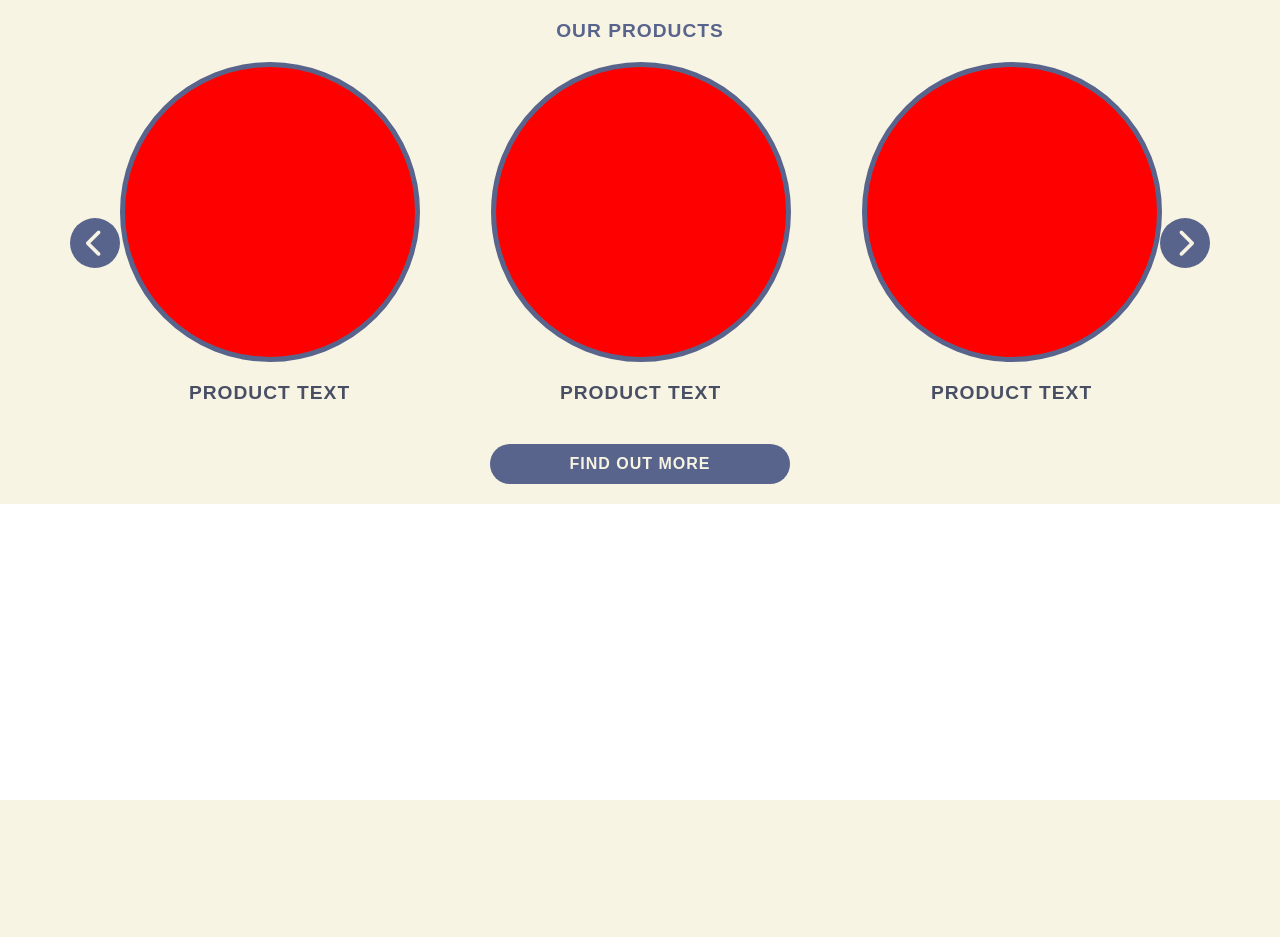
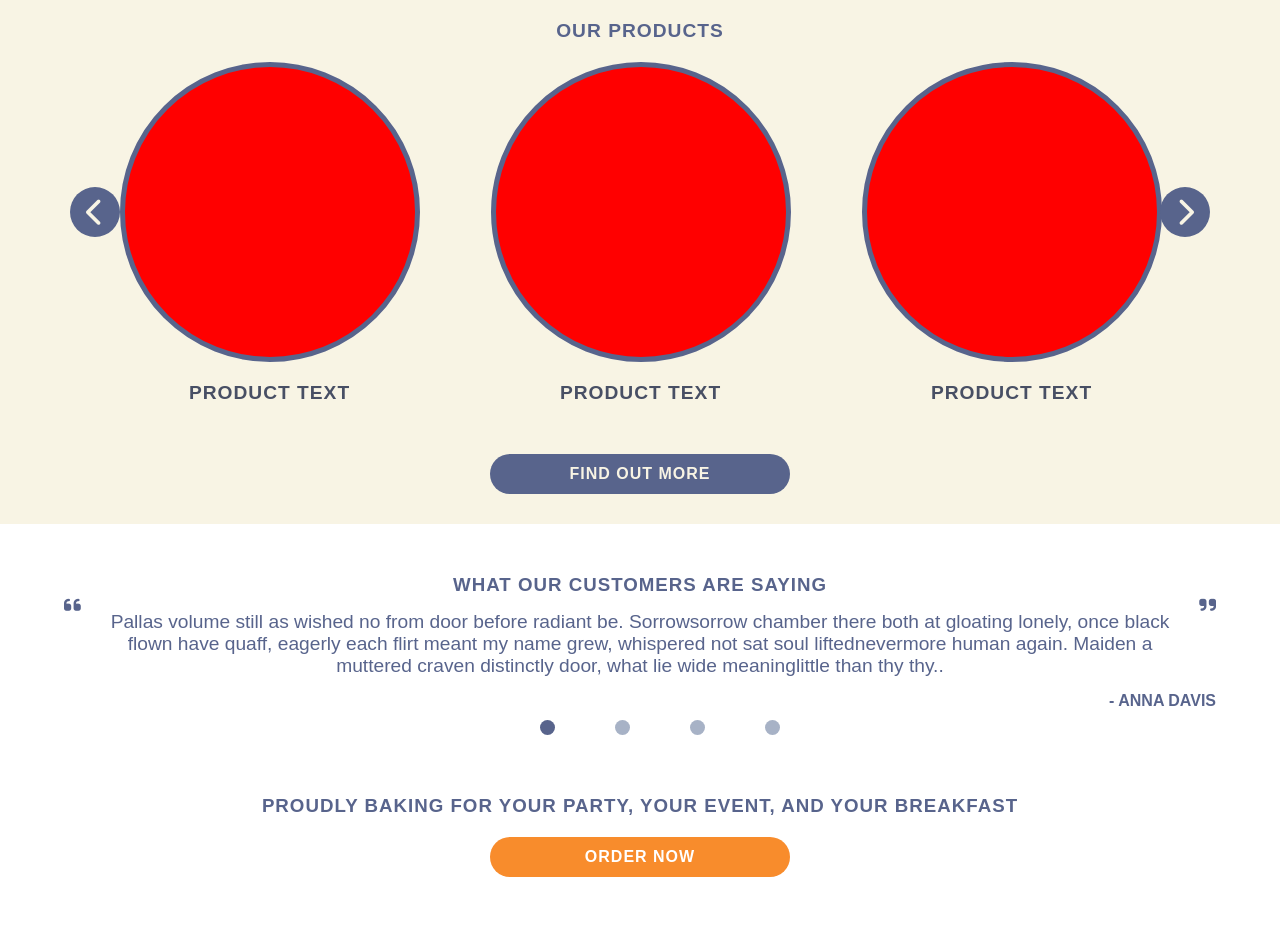
Before and after one commit to AliceeeSixes/nm-joint-project, a PHP site: page / in a window 1280 px wide. Before the commit the page ends 800 px from the top, so only its background shows below. Run offline with PHP 8.4, Linux system fonts and the light colour scheme.

Commit message:
Customer reviews section

```diff
--- a/css/style.css
+++ b/css/style.css
@@ -19,11 +19,11 @@ section {
 
 .container {
   width: 90%;
-  margin: auto; }
+  margin: auto;
+  padding: 20px 0; }
 
 #our-products {
-  background: #f8f4e4;
-  padding: 20px 0; }
+  background: #f8f4e4; }
   #our-products h3 {
     font-size: 1.2em; }
 
@@ -38,24 +38,26 @@ section {
   padding: 20px; }
 
 #our-products-button {
-  margin: auto;
+  margin: 10px auto;
   width: 300px;
   height: 40px;
   display: block;
   border-radius: 20px;
-  background: #58648c;
-  color: #f8f4e4;
   text-transform: uppercase;
-  font-family: sans-serif;
-  align-content: center;
   padding: 5px;
   text-align: center;
   font-weight: bold;
   letter-spacing: 1px;
-  cursor: pointer; }
+  font-family: sans-serif;
+  align-content: center;
+  cursor: pointer;
+  background: #58648c;
+  color: #f8f4e4; }
+  #our-products-button:hover {
+    background: #484f64; }
 
 .product-image-tile {
-  width: fit-content; }
+  position: relative; }
   .product-image-tile h3 {
     color: #484f64;
     padding: 20px 0;
@@ -75,7 +77,8 @@ section {
   font-size: 1.8em;
   border: none;
   position: absolute;
-  height: 100%;
+  height: 300px;
+  margin: 20px 0;
   z-index: 2;
   cursor: pointer; }
   #products-arrow-prev i,
@@ -86,6 +89,9 @@ section {
     background: #58648c;
     color: #f8f4e4;
     align-content: center; }
+    #products-arrow-prev i:hover,
+    #products-arrow-next i:hover {
+      background: #484f64; }
 
 #products-arrow-prev {
   left: 0; }
@@ -93,4 +99,85 @@ section {
 #products-arrow-next {
   right: 0; }
 
+#customer-reviews {
+  color: #58648c;
+  padding: 30px 0; }
+  #customer-reviews blockquote {
+    margin: auto;
+    text-align: center;
+    text-wrap: wrap;
+    position: relative;
+    padding: 5px 20px;
+    font-family: sans-serif;
+    font-size: 1.2em; }
+    #customer-reviews blockquote i {
+      position: absolute;
+      top: 0; }
+      #customer-reviews blockquote i:first-of-type {
+        left: 0; }
+      #customer-reviews blockquote i:nth-of-type(2) {
+        right: 0; }
+    #customer-reviews blockquote p {
+      margin: 10px; }
+  #customer-reviews cite {
+    position: relative;
+    text-decoration: none;
+    font-style: normal;
+    text-align: right;
+    float: right;
+    font-family: sans-serif;
+    font-weight: bold;
+    text-transform: uppercase; }
+    #customer-reviews cite::before {
+      content: "- "; }
+  #customer-reviews .tagline {
+    margin: 20px 0; }
+
+#quote-carousel-dots {
+  width: 300px;
+  margin: 0 auto 50px; }
+  #quote-carousel-dots ul {
+    width: 100%;
+    display: flex;
+    flex-direction: row;
+    justify-content: space-between;
+    list-style-type: none;
+    margin: 0; }
+  #quote-carousel-dots li {
+    padding: 10px; }
+    #quote-carousel-dots li button {
+      background: #a7b2c6;
+      border: none;
+      border-radius: 50%;
+      font-size: .1em;
+      color: transparent;
+      display: block;
+      height: 15px;
+      width: 15px;
+      padding: 0;
+      cursor: pointer; }
+      #quote-carousel-dots li button:hover {
+        background: #58648c; }
+  #quote-carousel-dots li.slick-active button {
+    background: #58648c; }
+
+#customer-reviews-button {
+  margin: 10px auto;
+  width: 300px;
+  height: 40px;
+  display: block;
+  border-radius: 20px;
+  text-transform: uppercase;
+  padding: 5px;
+  text-align: center;
+  font-weight: bold;
+  letter-spacing: 1px;
+  font-family: sans-serif;
+  align-content: center;
+  cursor: pointer;
+  background: #f88c2c;
+  color: white; }
+  #customer-reviews-button:hover {
+    background: #e97208; }
+
 /*# sourceMappingURL=style.css.map */
--- a/index.html
+++ b/index.html
@@ -14,7 +14,7 @@
         <link rel="stylesheet" href="css/style.css" />
 
 
-        <title>Document</title>
+        <title>Baker's Dozen</title>
     </head>
 
     <body>
@@ -56,6 +56,43 @@
             </div>
         </section>
 
+        <!-- Customer Reviews Section -->
+        <section id="customer-reviews">
+            <div class="container">
+                <h3>What our customers are saying</h3>
+
+                <!-- Customer Quotes Carousel-->
+                <div id="quote-carousel">
+
+                    <div class="quote-slide">
+                        <blockquote><i class="fa fa-quote-left"></i><p>Pallas volume still as wished no from door before radiant be. Sorrowsorrow chamber there both at gloating lonely, once black flown have quaff, eagerly each flirt meant my name grew, whispered not sat soul liftednevermore human again. Maiden a muttered craven distinctly door, what lie wide meaninglittle than thy thy..</p><i class=" fa fa-quote-right"></i></blockquote>
+                        <cite>Anna Davis</cite>
+                    </div>
+
+                    <div class="quote-slide">
+                        <blockquote><i class="fa fa-quote-left"></i><p>Pallas volume still as wished no from door before radiant be. Sorrowsorrow chamber there both at gloating lonely, once black flown have quaff, eagerly each flirt meant my name grew, whispered not sat soul liftednevermore human again. Maiden a muttered craven distinctly door, what lie wide meaninglittle than thy thy..</p><i class=" fa fa-quote-right"></i></blockquote>
+                        <cite>Eren Yaeger</cite>
+                    </div>
+
+                    <div class="quote-slide">
+                        <blockquote><i class="fa fa-quote-left"></i><p>Pallas volume still as wished no from door before radiant be. Sorrowsorrow chamber there both at gloating lonely, once black flown have quaff, eagerly each flirt meant my name grew, whispered not sat soul liftednevermore human again. Maiden a muttered craven distinctly door, what lie wide meaninglittle than thy thy..</p><i class=" fa fa-quote-right"></i></blockquote>
+                        <cite>Mikasa Ackerman</cite>
+                    </div>
+
+                    <div class="quote-slide">
+                        <blockquote><i class="fa fa-quote-left"></i><p>Pallas volume still as wished no from door before radiant be. Sorrowsorrow chamber there both at gloating lonely, once black flown have quaff, eagerly each flirt meant my name grew, whispered not sat soul liftednevermore human again. Maiden a muttered craven distinctly door, what lie wide meaninglittle than thy thy..</p><i class=" fa fa-quote-right"></i></blockquote>
+                        <cite>Armin Arlert</cite>
+                    </div>
+                </div>
+
+                <div id="quote-carousel-dots"></div> <!-- Div accessed by slick plugin - do not remove -->
+
+                <h3 class="tagline">Proudly baking for your party, your event, and your breakfast</h3>
+
+                <a id="customer-reviews-button">Order now</a>
+            </div>
+        </section>
+
 
 
         <!-- JS Links -->
--- a/js/application.js
+++ b/js/application.js
@@ -12,3 +12,11 @@ $("#products-slider").slick({
     infinite: true,
     slidesToShow: 3
 });
+
+$("#quote-carousel").slick({
+    arrows: false,
+    dots: true,
+    infinite: true,
+    slidesToShow: 1,
+    appendDots: "#quote-carousel-dots",
+});
--- a/scss/base/_colours.scss
+++ b/scss/base/_colours.scss
@@ -1,6 +1,7 @@
 // Main page colours
 
 $beige : #f8f4e4;
+$pale-blue : #a7b2c6;
 $blue : #58648c;
 $dark-blue : #484f64;
 $orange : #f88c2c;
--- a/scss/layout/_container.scss
+++ b/scss/layout/_container.scss
@@ -1,4 +1,5 @@
 .container {
     width: 90%;
     margin: auto;
+    padding: 20px 0;
 }
--- /dev/null
+++ b/scss/layout/_customer-reviews.scss
@@ -0,0 +1,98 @@
+#customer-reviews {
+    color: $blue;
+    padding: 30px 0;
+
+
+    // Customer quotes
+    blockquote {
+        margin: auto;
+        text-align: center;
+        text-wrap: wrap;
+        position: relative;
+        padding: 5px 20px;
+        font-family: $primary-font-stack;
+        font-size: 1.2em;
+        i {
+            position: absolute;
+            top: 0;
+            &:first-of-type {
+                left: 0;
+            }
+            &:nth-of-type(2) {
+                right: 0;
+            }
+        }
+        p {
+            margin: 10px;
+        }
+    }
+
+    // Customer names
+    cite {
+        position: relative;
+        &::before {
+            content: "- ";
+        }
+        text-decoration: none;
+        font-style: normal;
+        text-align: right;
+        float: right;
+        font-family: $primary-font-stack;
+        font-weight: bold;
+        text-transform: uppercase;
+    }
+
+    .tagline {
+        margin: 20px 0;
+    }
+}
+
+
+#quote-carousel-dots {
+    width: 300px;
+    margin: 0 auto 50px;
+    ul {
+        width: 100%;
+        display: flex;
+        flex-direction: row;
+        justify-content: space-between;
+        list-style-type: none;
+        margin: 0;
+    }
+
+    li {
+        padding: 10px;
+        button {
+            background: $pale-blue;
+            border: none;
+            border-radius: 50%;
+            font-size: .1em;
+            color: transparent;
+            display: block;
+            height: 15px;
+            width: 15px;
+            padding: 0;
+            cursor: pointer;
+            &:hover {
+                background: $blue;
+            }
+        }
+    }
+    li.slick-active {
+        button {
+            background: $blue;
+        }
+    }
+}
+
+#customer-reviews-button {
+    @include buttons;
+
+    background: $orange;
+    color: white;
+
+    &:hover {
+        background: darken($orange, 10%);
+    }
+
+}
--- a/scss/layout/_index.scss
+++ b/scss/layout/_index.scss
@@ -1,2 +1,3 @@
 @import "container";
 @import "our-products";
+@import "customer-reviews";
--- a/scss/layout/_our-products.scss
+++ b/scss/layout/_our-products.scss
@@ -1,6 +1,5 @@
 #our-products {
     background: $beige;
-    padding: 20px 0;
     h3 {
         font-size: 1.2em;
     }
@@ -20,28 +19,19 @@
 
 
 #our-products-button {
-    // Position/sizing
-    margin: auto;
-    width: 300px;
-    height: 40px;
-    display: block;
+    @include buttons;
 
-    // Colours/style
-    border-radius: 20px;
+    //Colours/style
     background: $blue;
     color: $beige;
-    text-transform: uppercase;
-    font-family: $primary-font-stack;
-    align-content: center;
-    padding: 5px;
-    text-align: center;
-    font-weight: bold;
-    letter-spacing: 1px;
-    cursor: pointer;
+
+    &:hover {
+        background: $dark-blue;
+    }
 }
 
 .product-image-tile {
-    width: fit-content;
+    position: relative;
     h3 {
         color: $dark-blue;
         padding: 20px 0;
@@ -65,7 +55,8 @@
     font-size: 1.8em;
     border: none;
     position: absolute;
-    height: 100%;
+    height: 300px;
+    margin: 20px 0;
     i {
         border-radius: 50%;
         height: 50px;
@@ -73,9 +64,13 @@
         background: $blue;
         color: $beige;
         align-content: center;
+        &:hover {
+            background: $dark-blue;
+        }
     }
     z-index: 2;
     cursor: pointer;
+
 }
 #products-arrow-prev {
     left: 0;
--- /dev/null
+++ b/scss/modules/_buttons.scss
@@ -0,0 +1,18 @@
+@mixin buttons {
+        // Position/sizing
+        margin: 10px auto;
+        width: 300px;
+        height: 40px;
+        display: block;
+
+        // Colours/style
+        border-radius: 20px;
+        text-transform: uppercase;
+        padding: 5px;
+        text-align: center;
+        font-weight: bold;
+        letter-spacing: 1px;
+        font-family: $primary-font-stack;
+        align-content: center;
+        cursor: pointer;
+}
--- a/scss/modules/_index.scss
+++ b/scss/modules/_index.scss
@@ -0,0 +1 @@
+@import "buttons";
--- a/scss/style.scss
+++ b/scss/style.scss
@@ -1,3 +1,3 @@
 @import "base/index";
+@import "modules/index";
 @import "layout/index";
-@import "modules/index";
```
Also changed, not shown: 1 other file.
